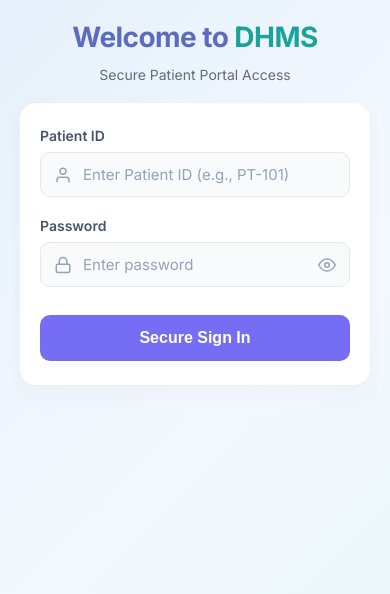
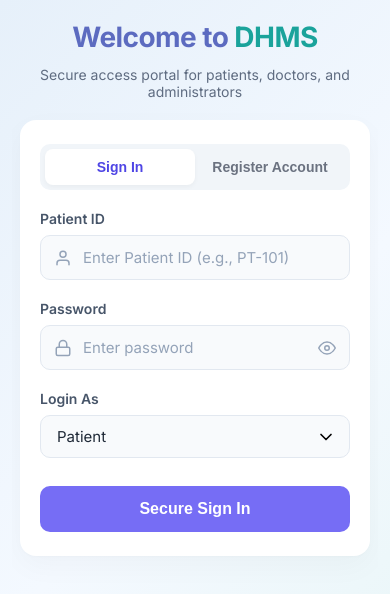
Before and after one commit to dheerajshre-2004/Digital-health-management-system, a React (Vite) app: page / in a window 390 px wide. Shown: the top 594 px of the page. Built offline with nearby package versions, Linux system fonts and the light colour scheme; no server answers; the database is empty.

Commit message:
fix: persist active session on reload and decouple desktop resize from mobile patient lock

```diff
--- a/src/App.jsx
+++ b/src/App.jsx
@@ -13,8 +13,7 @@ function App() {
   const isMobileOrPWA = isPatientOnly ||
                         window.matchMedia('(display-mode: standalone)').matches ||
                         window.navigator.standalone ||
-                        /Android|webOS|iPhone|iPad|iPod|BlackBerry|IEMobile|Opera Mini/i.test(navigator.userAgent) ||
-                        window.innerWidth <= 768;
+                        /Android|webOS|iPhone|iPad|iPod|BlackBerry|IEMobile|Opera Mini/i.test(navigator.userAgent);
 
   const [activeTab, setActiveTab] = useState('signin');
   const [isAuthenticated, setIsAuthenticated] = useState(false);
--- a/src/supabaseSync.js
+++ b/src/supabaseSync.js
@@ -139,8 +139,15 @@ export async function fetchSupabaseData() {
       return;
     }
 
-    // Clear local storage first to force a clean slate and avoid syncing old local data
-    window.localStorage.clear();
+    // Clear only DHMS-synced local storage keys first to force a clean slate, preserving local-only active sessions
+    const keysToRemove = [];
+    for (let i = 0; i < window.localStorage.length; i++) {
+      const key = window.localStorage.key(i);
+      if (key && key.startsWith('dhms_') && key !== 'dhms_active_session') {
+        keysToRemove.push(key);
+      }
+    }
+    keysToRemove.forEach(key => window.localStorage.removeItem(key));
 
     const { data, error } = await supabase
       .from('dhms_store')
```
